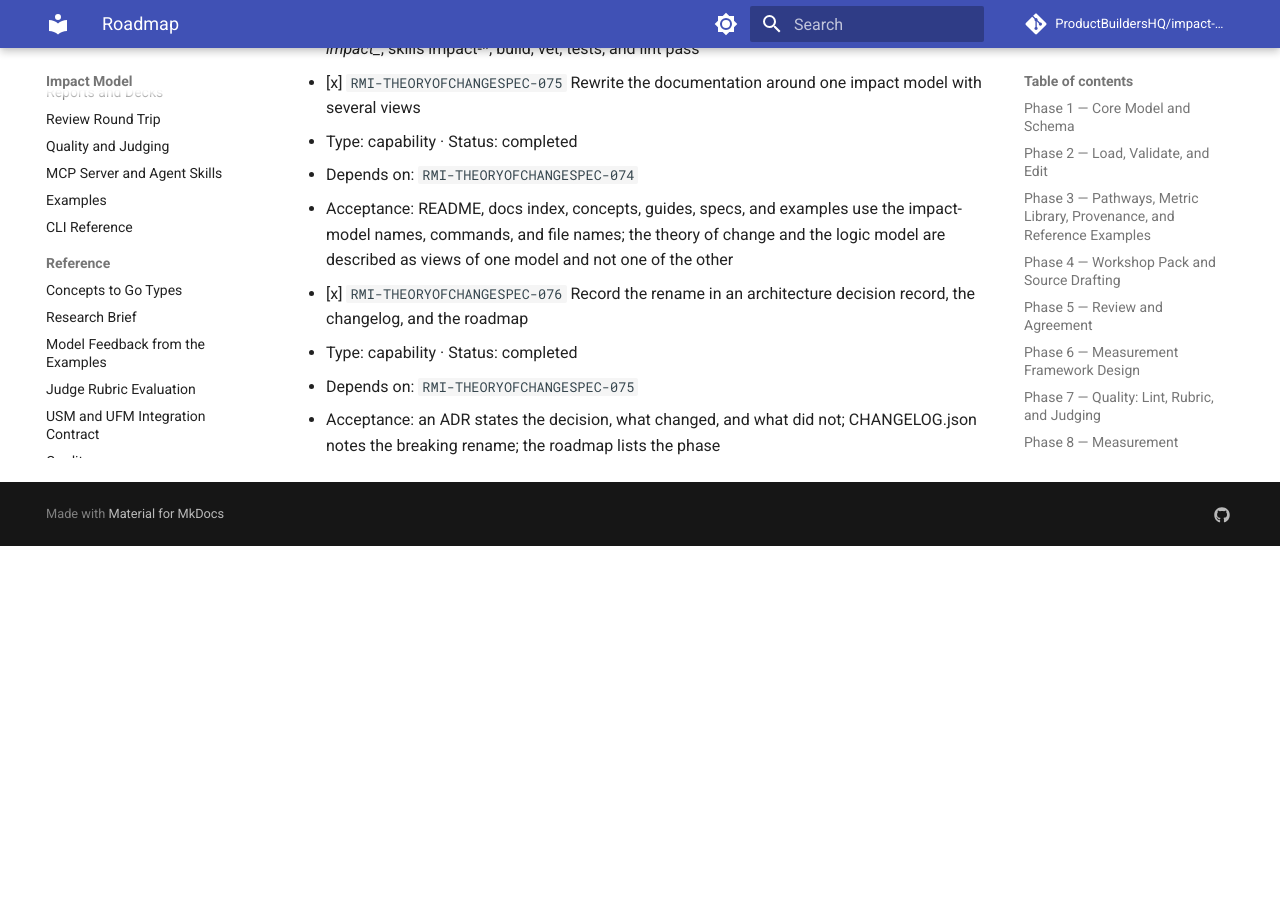
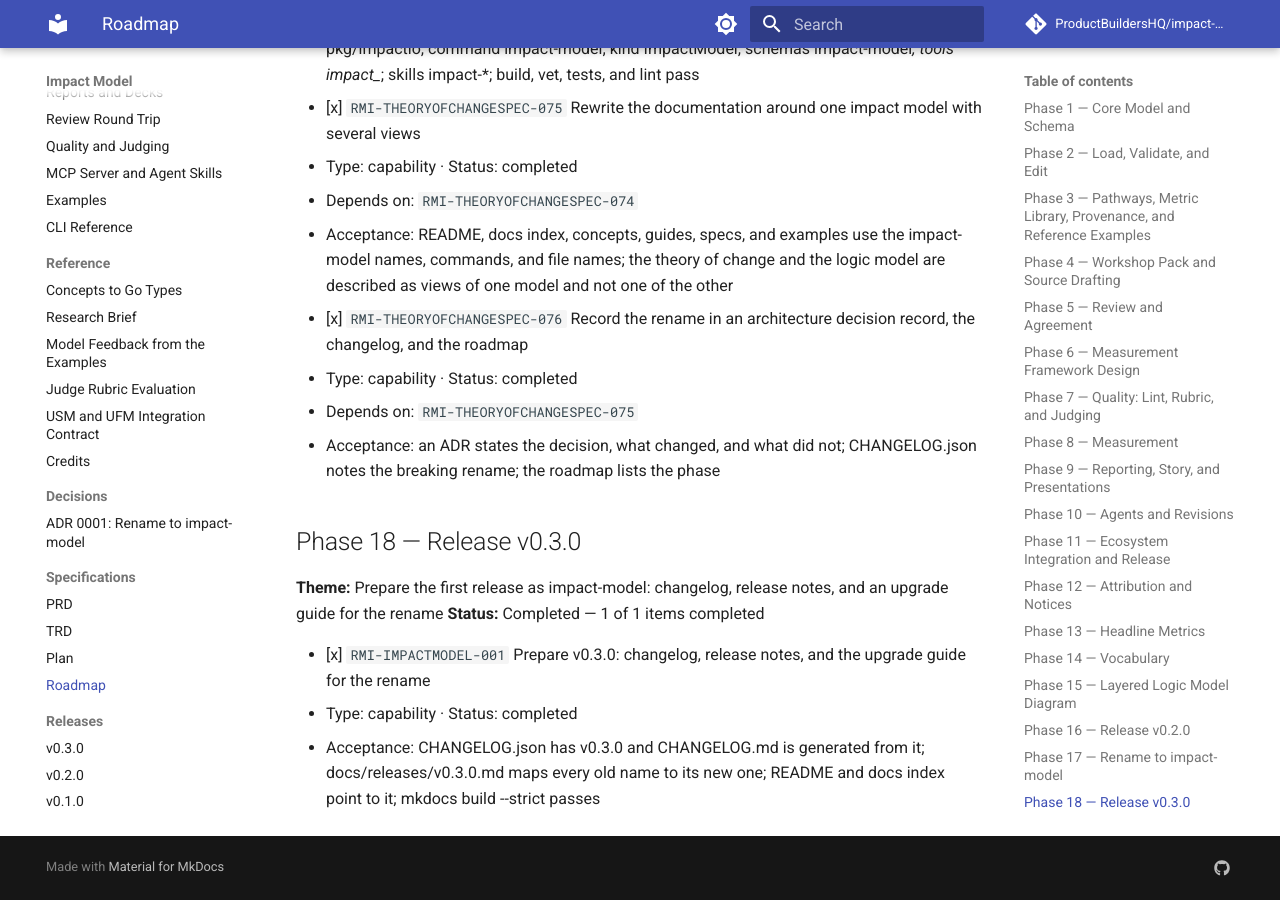
Before and after one commit to ProductBuildersHQ/theoryofchange-spec, an MkDocs documentation site: the page built from docs/specs/initiatives/INIT-THEORYOFCHANGESPEC-001/ROADMAP.md, in a window 1280 px wide and 900 px high, scrolled down 18615 px. Built offline with MkDocs 1.6.1 and Material for MkDocs 9.7.7, drawn with Linux system fonts in a browser that asks for light colours; comment, search, counter and statistics services are not loaded; before the commit the page ends 19161 px from its top, so only the background shows below that; some of the changed text lies outside the part shown.

Commit message:
docs(roadmap): add the v0.3.0 release phase
Refs: RMI-IMPACTMODEL-001

Co-Authored-By: Claude Opus 5.5 <noreply@anthropic.com>

```diff
--- a/docs/specs/initiatives/INIT-THEORYOFCHANGESPEC-001/ROADMAP.md
+++ b/docs/specs/initiatives/INIT-THEORYOFCHANGESPEC-001/ROADMAP.md
@@ -2,9 +2,9 @@
 
 **Initiative:** `INIT-THEORYOFCHANGESPEC-001`
 **Repository:** `github.com/ProductBuildersHQ/impact-model`
-**Status:** In progress — 15 of 17 phases completed
+**Status:** In progress — 16 of 18 phases completed
 
-> RMI IDs are stable and permanent. Commits implementing an item carry the trailer `Refs: RMI-THEORYOFCHANGESPEC-<NNN>`. Phase status is derived from member RMIs — a phase is complete only when all its RMIs are complete. RMI `0NN` corresponds to PLAN step `P-NN`; phases order the work, so numbers are not sequential across phases. Phases 1–5 are the thin slice (adopter milestones M0 and M1). Requirements in each `Satisfies` line are defined in PRD.md and TRD.md.
+> RMI IDs are stable and permanent. Commits implementing an item carry its own ID as the trailer, `Refs: <RMI-ID>`. Items from before the rename to impact-model are `RMI-THEORYOFCHANGESPEC-001` to `-076`; later items are `RMI-IMPACTMODEL-<NNN>`. Phase status is derived from member RMIs — a phase is complete only when all its RMIs are complete. RMI `0NN` corresponds to PLAN step `P-NN`; phases order the work, so numbers are not sequential across phases. Phases 1–5 are the thin slice (adopter milestones M0 and M1). Requirements in each `Satisfies` line are defined in PRD.md and TRD.md.
 
 ## Phase 1 — Core Model and Schema
 
@@ -476,3 +476,12 @@
   - Type: capability · Status: completed
   - Depends on: `RMI-THEORYOFCHANGESPEC-075`
   - Acceptance: an ADR states the decision, what changed, and what did not; CHANGELOG.json notes the breaking rename; the roadmap lists the phase
+
+## Phase 18 — Release v0.3.0
+
+**Theme:** Prepare the first release as impact-model: changelog, release notes, and an upgrade guide for the rename
+**Status:** Completed — 1 of 1 items completed
+
+- [x] `RMI-IMPACTMODEL-001` Prepare v0.3.0: changelog, release notes, and the upgrade guide for the rename
+  - Type: capability · Status: completed
+  - Acceptance: CHANGELOG.json has v0.3.0 and CHANGELOG.md is generated from it; docs/releases/v0.3.0.md maps every old name to its new one; README and docs index point to it; mkdocs build --strict passes
```
